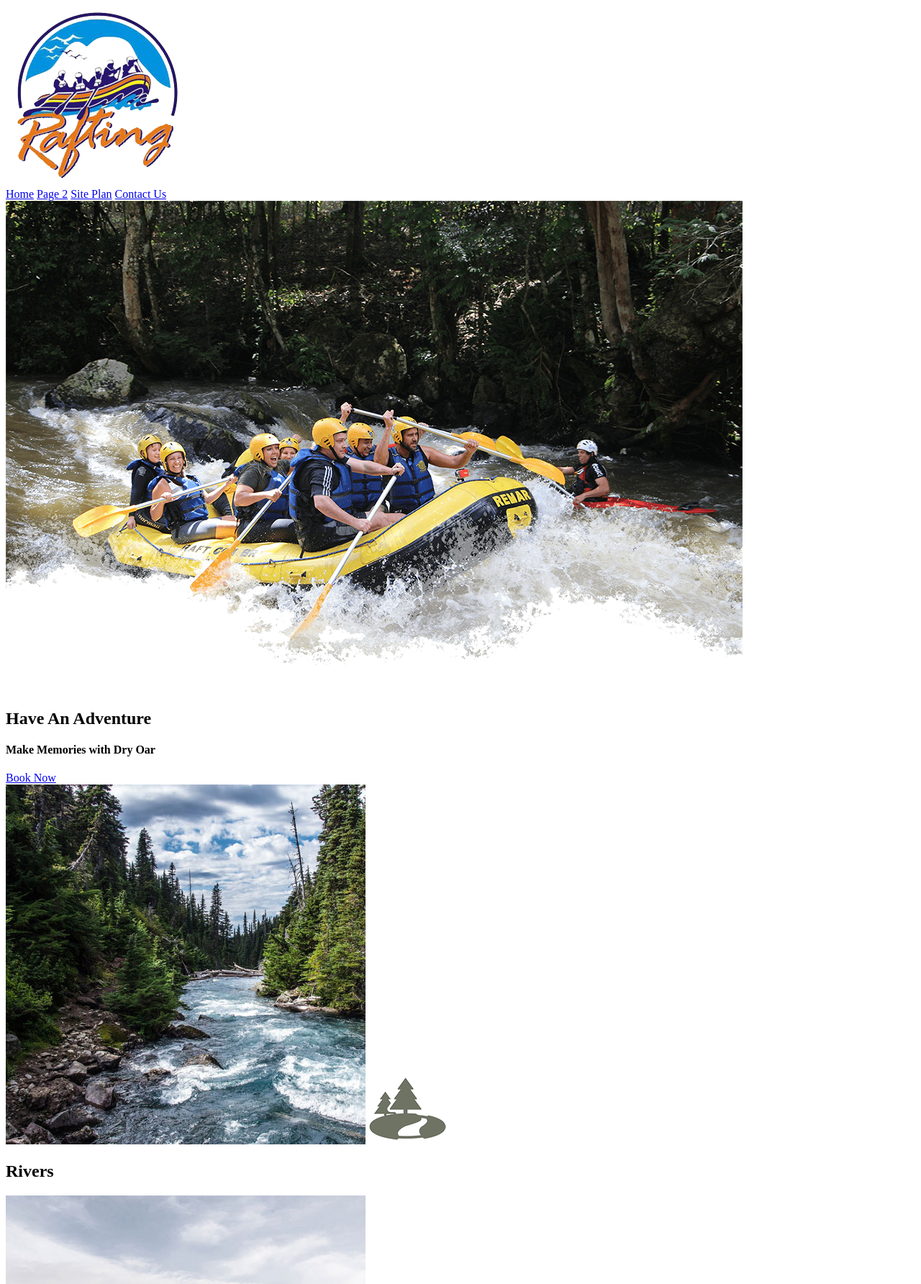
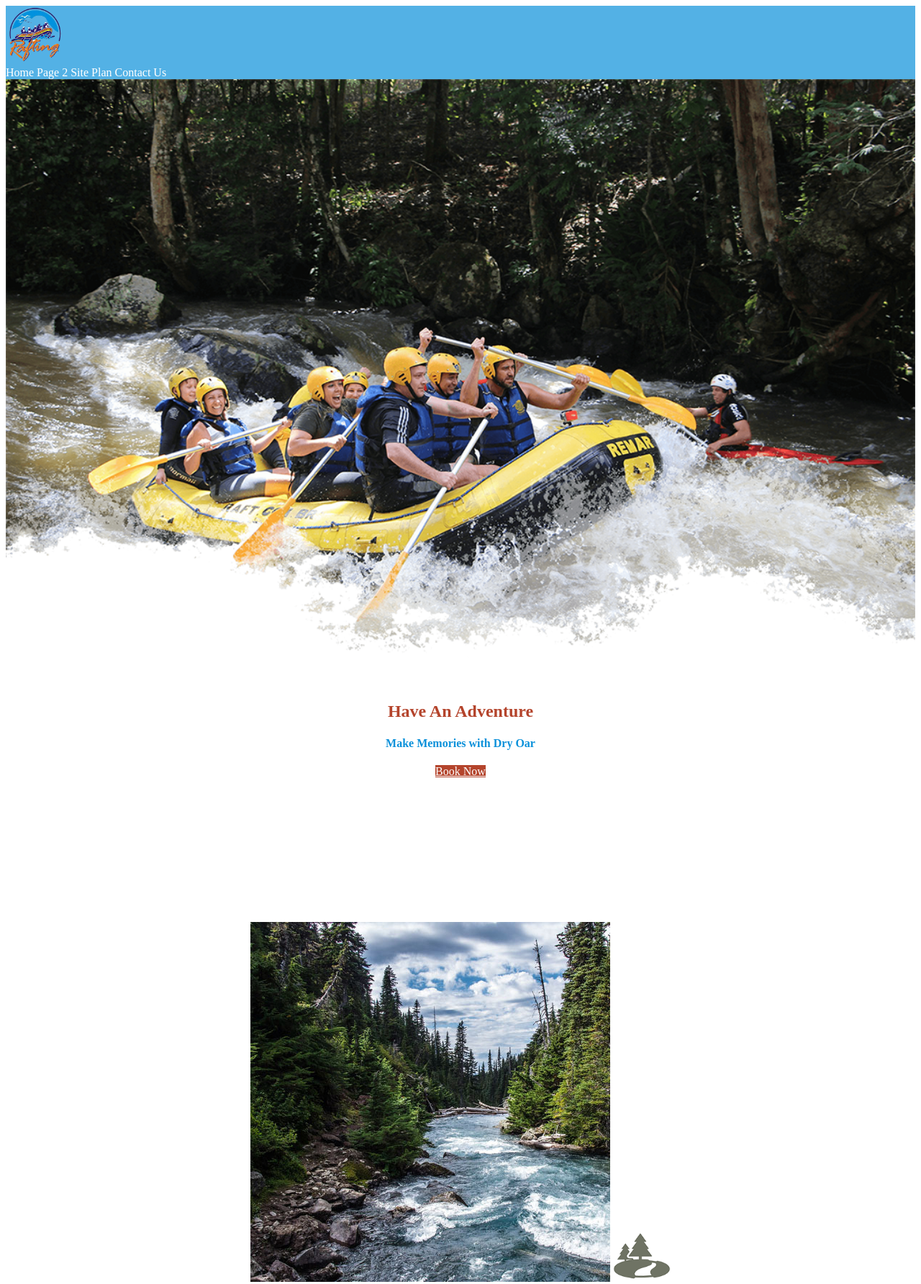
Before and after one commit to corbiell/wdd130, a plain HTML site: page wwr/index.html in a window 1280 px wide. Shown: the top 1784 px of the page at 72% size. Drawn offline with Linux system fonts and the light colour scheme.

Commit message:
Added CSS styles and more HTML

```diff
--- a/practice/styles/styles_ch.css
+++ b/practice/styles/styles_ch.css
@@ -1,7 +1,7 @@
 
 
 body {
-   background-color: hotpink;
+   background-color: rgb(255, 192, 230);
    width: 75%;
    margin: 80px auto
 }
--- a/wwr/index.html
+++ b/wwr/index.html
@@ -8,6 +8,7 @@
     <link rel="stylesheet" href="styles/style.css">
 </head>
 <body>
+    <div id="content">
         <header>
             <a id="logo_link" href="index.html">
                 <img src="images/raftinglogo.png" alt="Dry Oar Logo">
@@ -47,6 +48,7 @@
             <img class="icon" src="images/oars.png" alt="oars icon">
             <h2>Rapids</h2>
         </section>
+        <div id="background"></div>
         <img class="mountains" src="images/mountains.jpg" alt="Misty mountains">
         <section class="msg">
             <h2>More Than Just The Thrill</h2>
@@ -59,16 +61,17 @@
                 <p><a href="site-plan-rafting.html">Site Plan</a></p>
                 <p><a href="contactus.html">Contact Us</a></p>
                 <div class="social">
-        <a href="https://facebook.com">
+                <a href="https://facebook.com" target="_blank">
                 <img src="images/facebook.png" alt="fb icon">
                 </a>
-        <a href="https://twitter.com">
+                <a href="https://twitter.com" target="_blank">
                 <img src="images/twitter.png" alt="twitter icon">
                 </a>
-        <a href="https://instagram.com">
+                <a href="https://instagram.com" target="_blank">
                 <img src="images/instagram.png" alt="instagram icon">
                 </a>
                 </div>
             </footer>
+    </div>
 </body>
 </html>
--- a/wwr/styles/site-plan-rafting.css
+++ b/wwr/styles/site-plan-rafting.css
@@ -5,25 +5,25 @@ Fonts are separated by a & */
 @import url('https://fonts.googleapis.com/css2?family=Noto+Serif:wght@700&family=PT+Serif&display=swap');
 :root {
   /* change the values below to your colors from your palette */
-  --primary-color: #0b91da   ;
-  --secondary-color: #281867 ;
-  --accent1-color: #b4442c;
-  --accent2-color: white;
+  --primary-color: rgb(11, 145, 218)   ;
+  --secondary-color: rgb(40, 24, 103) ;
+  --accent1-color: rgb(180,68, 44);
+  --accent2-color: rgb(255, 255, 255);
 
   /* change the values below to your chosen font(s) */
   --heading-font: "Noto Serif";
   --paragraph-font: "PT Serif", Helvetica, sans-serif;
 
   /* these colors below should be chosen from among your palette colors above */
-  --headline-color-on-white: #0b91da;  /* headlines on a white background */
-  --headline-color-on-color: white; /* headlines on a colored background */
-  --paragraph-color-on-white: #0b91da; /* paragraph text on a white background */
-  --paragraph-color-on-color: white; /* paragraph text on a colored background */
-  --paragraph-background-color: #0b91da  ;
-  --nav-link-color: white;
-  --nav-background-color: #281867;
-  --nav-hover-link-color: white;
-  --nav-hover-background-color: #0b91da;
+  --headline-color-on-white: rgb(11,145, 218);  /* headlines on a white background */
+  --headline-color-on-color: rgb(255, 255, 255); /* headlines on a colored background */
+  --paragraph-color-on-white: rgb(11, 145, 218); /* paragraph text on a white background */
+  --paragraph-color-on-color: rgb(255, 255, 255); /* paragraph text on a colored background */
+  --paragraph-background-color: rgb(11, 145, 218);
+  --nav-link-color: rgb(255,255,255);
+  --nav-background-color: rgb(40, 24, 103);
+  --nav-hover-link-color: rgb(255, 255, 255);
+  --nav-hover-background-color: rgb(11, 145, 218);
 }
 
 
--- a/wwr/styles/style.css
+++ b/wwr/styles/style.css
@@ -0,0 +1,113 @@
+
+
+#content {
+    max-width: 1600px;
+    margin: 0 auto;
+}
+
+.rivers-card, .camping-card, .rapids-card {
+    margin:     200px 0;
+    text-align: center;
+}
+
+nav a {
+    text-align: center;
+    color: rgb(255, 255, 255);
+    text-decoration: none;
+}
+
+#hero-msg h1, #hero-msg h4 {
+    text-align: center;
+}
+
+.button-box {
+    text-align: center;
+}
+
+main section {
+    text-align: center;
+}
+
+#background {
+    height: 725px;
+}
+
+body {
+    background-color: rgb(255, 255, 255);
+}
+header {
+    background-color: rgba(11,145,218, .7);
+    color: rgb(255, 255, 255);
+}
+nav a:hover {
+    background-color: rgb(255, 255, 255);
+    color: rgb(180, 68, 44);
+}
+
+.home-title {
+    color: rgb(180, 68, 44);
+}
+
+h4 {
+    color: rgb(11, 145, 218);
+
+}
+
+.book {
+    background-color: rgb(180, 68, 44);
+    color: rgb(255, 255, 255)
+}
+
+.join {
+    background-color: rgb(11, 145, 218);
+    color:rgb(255,255,255)
+}
+.book:hover, .join:hover {
+    background-color: rgb(11, 145, 218);
+    color: rgb(255, 255, 255);
+}
+
+.join:hover {
+    background-color: rgb(40, 24, 103);
+    color: rgb(255, 255, 255);
+}
+#background, .msg, footer {
+    background-color: rgb(180, 68, 44);
+
+}
+.msg h2, .msg p {
+    color: rgb(255, 255, 255);
+}
+
+.icon {
+    width: 80px;
+}
+
+#logo_link img {
+    width: 80px;
+}
+
+#hero-img {
+    width: 100%;
+}
+
+footer {
+    color: rgb(40, 24, 103, 20);
+    background-color: wheat;
+}
+
+footer a {
+    color: rgb(40, 24, 103);
+}
+
+footer a:hover {
+    color:rgb(180, 68, 44);
+}
+footer p {
+    font-size: 1.2em;
+}
+
+
+footer p a:hover {
+    text-decoration: underline;
+}
```
Lines whose indentation alone changed are shown as unchanged.
